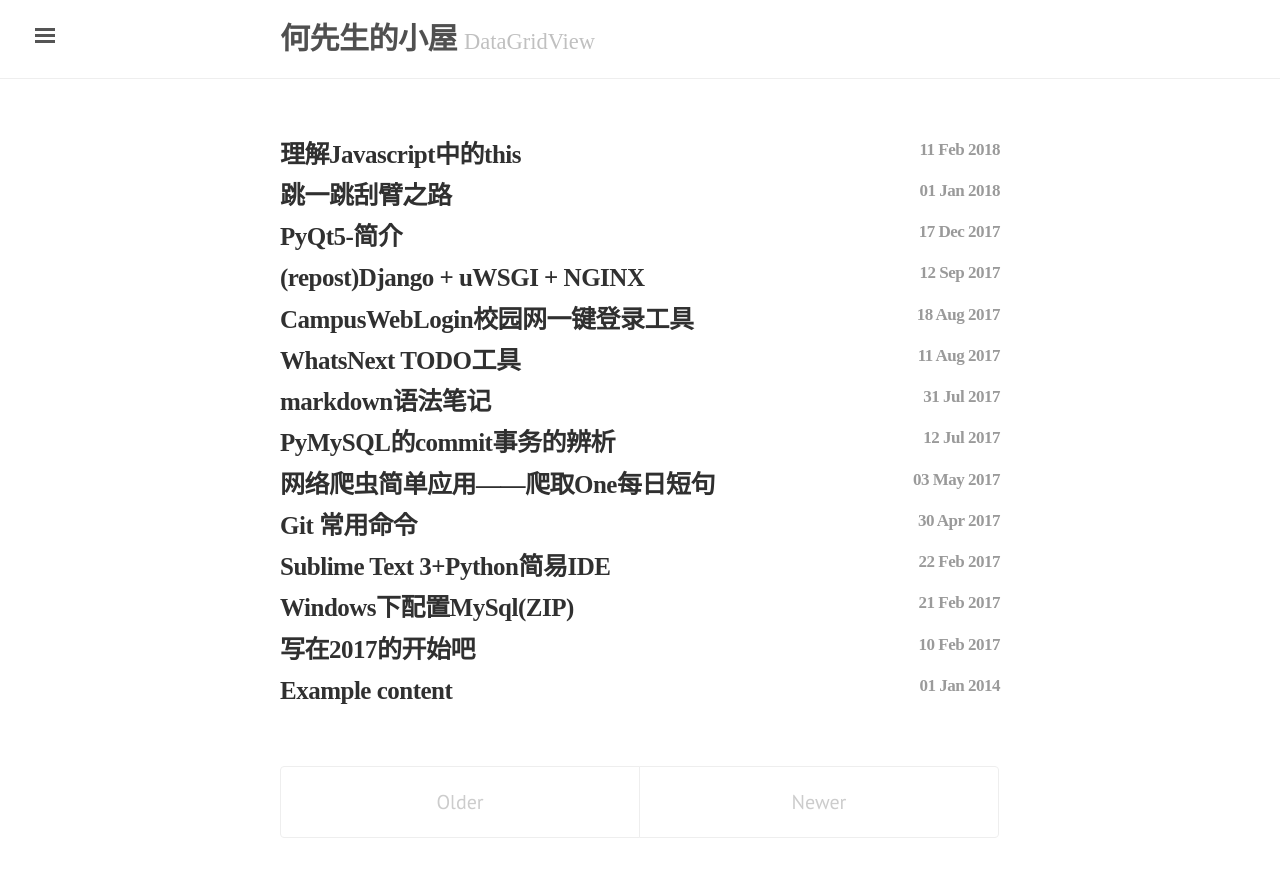
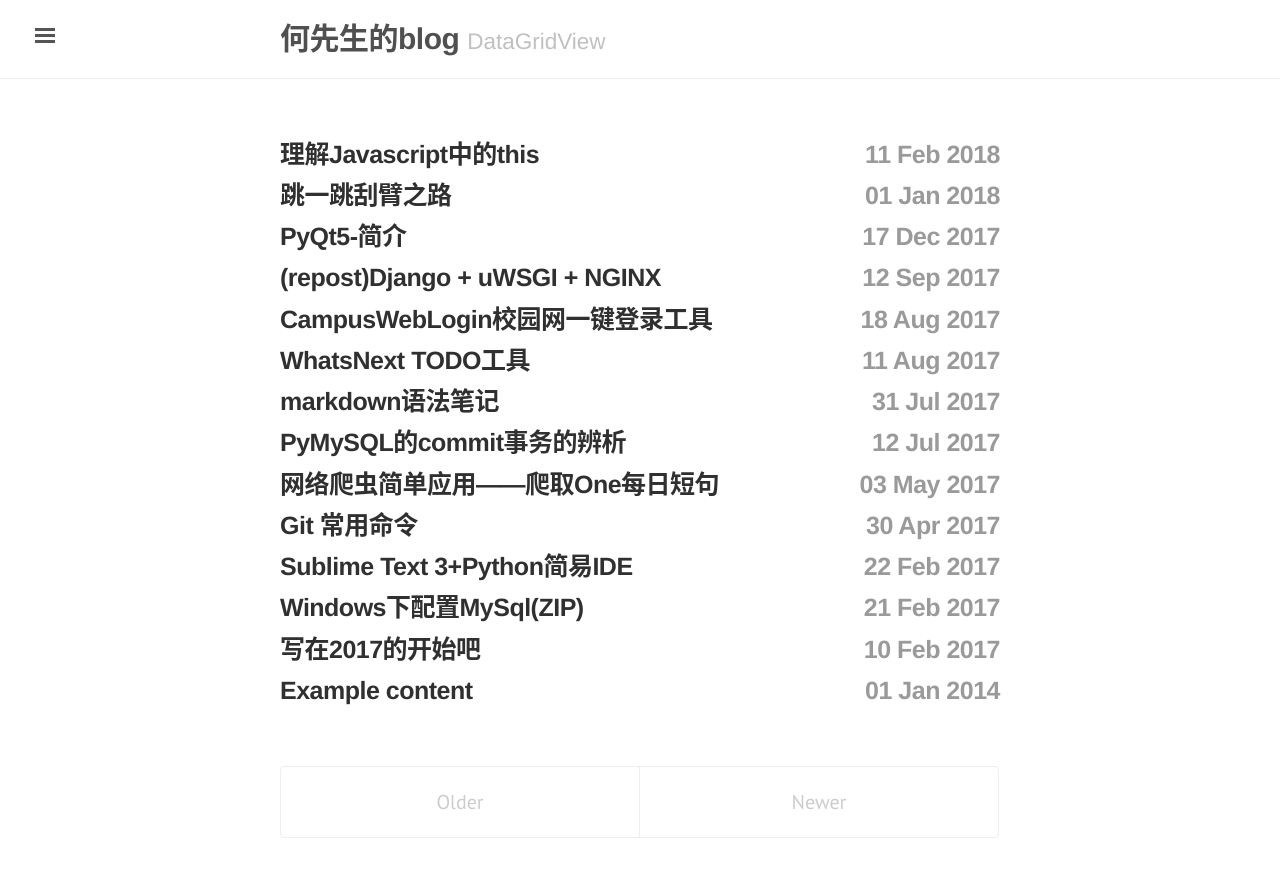
Before and after one commit to datagridview/blog, a Jekyll site: the page built from index.html, in a window 1280 px wide. Shown: the top 877 px of the page. Built offline with Jekyll 4.4.1, drawn with Linux system fonts in a browser that asks for light colours; the list of posts is cut into pages by our own code.

Commit message:
update font family

```diff
--- a/_config.yml
+++ b/_config.yml
@@ -6,7 +6,7 @@ gems:     [jekyll-paginate]
 markdown: kramdown
 highlighter: rouge
 # Setup
-title:               何先生的小屋
+title:               何先生的blog
 tagline:             'DataGridView'
 description:         'The module is powered by<a href="https://twitter.com/mdo" target="_blank">@mdo</a>.<br>Redesigned by a small little cute<br><a href="http://weibo.com/u/2923167807">@城南走位王何老汉</a>'
 url:                 http://lanyon.getpoole.com
--- a/index.html
+++ b/index.html
@@ -10,7 +10,7 @@ title: Home
       <a href="{{ site.baseurl }}{{ post.url }}">
         {{ post.title }}
       </a>
-      <label class="post-date" style="font-size:17px;margin:auto 0">{{ post.date | date_to_string }}</label>
+      <label class="post-date" style="margin:auto 0">{{ post.date | date_to_string }}</label>
       </h3>
   </div>
   {% endfor %}
--- a/public/css/lanyon.css
+++ b/public/css/lanyon.css
@@ -43,14 +43,14 @@ body {
 }
 
 html {
-    font-family: Microsoft YaHei;
+    font-family: "Helvetica Neue", "PingFang SC", "Microsoft YaHei", "Source Han Sans SC", "Noto Sans CJK SC", "WenQuanYi Micro Hei", sans-serif;
 }
 
 h1,
 h4,
 h5,
 h6 {
-    font-family: Microsoft YaHei;
+    font-family: "Helvetica Neue", "PingFang SC", "Microsoft YaHei", "Source Han Sans SC", "Noto Sans CJK SC", "WenQuanYi Micro Hei", sans-serif;
     font-weight: 700;
     color: #313131;
     letter-spacing: -.025rem;
@@ -58,7 +58,7 @@ h6 {
 
 h2,
 h3 {
-    font-family: Microsoft YaHei;
+    font-family: "Helvetica Neue", "PingFang SC", "Microsoft YaHei", "Source Han Sans SC", "Noto Sans CJK SC", "WenQuanYi Micro Hei", sans-serif;
     font-weight: 700;
     color: #313131;
     letter-spacing: -.025rem;
@@ -348,7 +348,7 @@ a.sidebar-nav-item:focus {
 .page,
 .post {
     margin-bottom: 5px;
-    font-family: "Microsoft YaHei";
+    font-family: "Helvetica Neue", "PingFang SC", "Microsoft YaHei", "Source Han Sans SC", "Noto Sans CJK SC", "WenQuanYi Micro Hei", sans-serif;
 }
 
 
```
